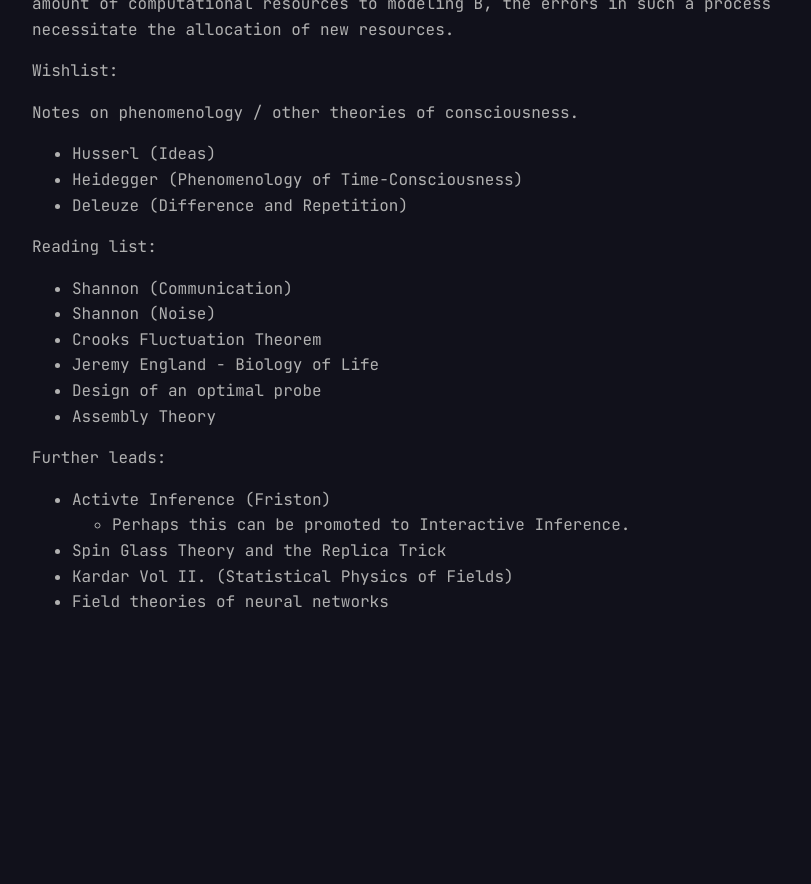
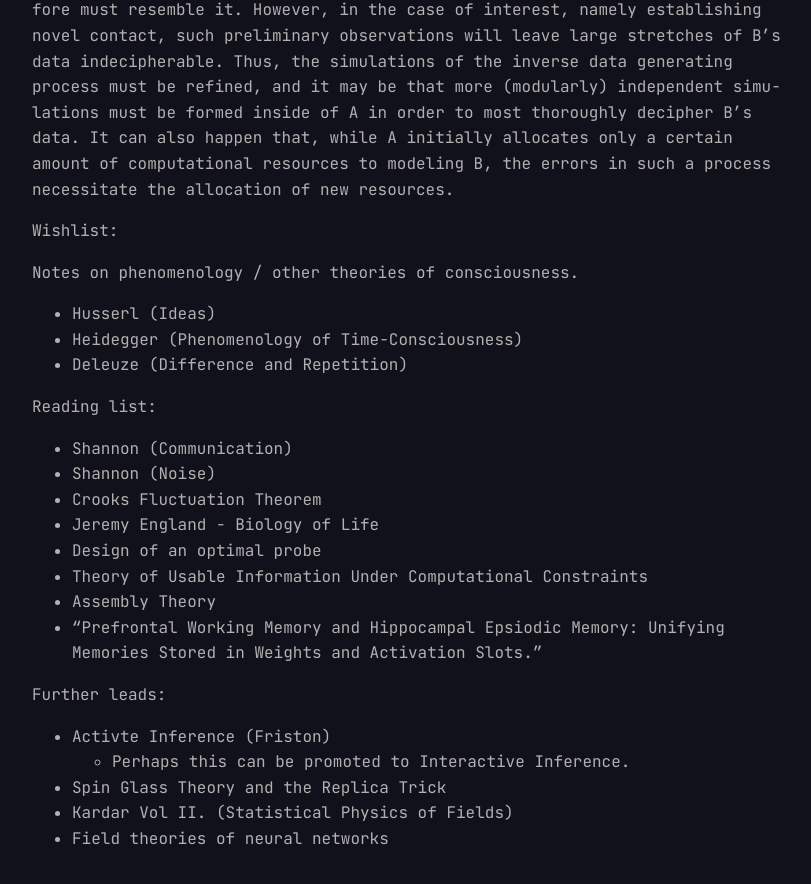
Before and after one commit to samj-ai/samj-ai.github.io, a Jekyll site: the page built from _posts/2025-03-27-infinite-games.md, in a window 1280 px wide and 900 px high, scrolled down 2940 px. Shown: the top 884 px of the window, without its empty margins (233-1044 px from the left). Built offline with Jekyll 4.4.1, drawn with Linux system fonts in a browser that asks for light colours; before the commit the page ends 3603 px from its top, so only the background shows below that; some of the changed text lies outside the part shown.

Commit message:
Update IG.

```diff
--- a/_posts/2025-03-27-infinite-games.md
+++ b/_posts/2025-03-27-infinite-games.md
@@ -6,11 +6,16 @@
 
 # Infinite Games
 
-Communication is an infinite game.
+> Communication is an infinite game.
+>
+> Consciousness is a peculiar form of communication that is distinguished by its ability to mediate the establishment of communication between different computational processes that share resources but that otherwise may have significantly different internal structure.
 
-Consciousness is a peculiar form of communication that is distinguished by its ability to mediate the establishment of communication between different computational processes that share resources but that otherwise may have significantly different internal structure.
+> My goal is to mathematically describe this process of reciprocal, open-ended communication.
 
-My goal is to mathematically describe this process of reciprocal, open-ended communication.
+**Outline**
+- Introduction and heuristics
+- Entropy
+
 
 ## Introduction
 
@@ -24,7 +29,7 @@
   - In order to communicate deliberately rather than merely be a machinic broadcaster of a signal, B must model itself. It must be able to decode it own output at least somewhat. Otherwise communication would be at best a shot in the dark. Before A and B have established communication, they must have methods for parsing and decoding their own outputs that are independent of one another. A (B) must model data_A (data_B) using resources that are unkown to B (A).
   - An implication: to parse `data_B`, A must model B: A must not only `model(data_B)` but also `model(self_B(data_B))` because B must already contain and run `self_B(data_B)` in order to communicate deliberately.
 - **Computational structure: Recursion**: there are functional limits to what A can known or actively model about itself; therefore it will have incomplete knowledge of the implementations of the subroutines that are invoked in modeling either itself or B.
- - These subroutines need not be and cannot in general be guaranteed to be strictly controlled by B, as this would require 1) a level of knowledge that is infeasible, and 2) a level of segreation of neuronal activity that is unrealistic. (When I am thinking about a spider, there is always a small chance that I will think about a birthday hat.) The upshot:
+  - These subroutines need not be and cannot in general be guaranteed to be strictly controlled by B, as this would require 1) a level of knowledge that is infeasible, and 2) a level of segreation of neuronal activity that is unrealistic. (When I am thinking about a spider, there is always a small chance that I will think about a birthday hat.) The upshot:
   - Subroutines can call other subroutines and also their own invokers. The process of running model(data_B) can recursively recruit an ensemble of subproutines that, in their attempts to implement parts of model(dataB), may find their own errors too large and therefore recruit an expanding ensemble.
   - So far, this process describes the qualia of open-ended awareness, such as e.g., paying attention to wildlife: there is a sense in which their, once attention is glued to them, they in fact control your mind, because their own actions do not merely send your brain raw data, but rather now send data that is parsed through actively engaged simulators; we see them through our errors and the subprocesses those errors spawn. Those things that cannot be classified or delegated to any automatic subprocess simply exist as the shimmering edge of reality they have exposed us to in our naked awareness of novelty. This is a recurrent processing model in which I have framed Deleuze's account of difference. That is, consciousness exits to provide a medium which in principle allows one to compare not against all established variations in the world, but rather (simply, modestly) all internal variations unknown by the "thinker's" mind yet encodable and simulatable via automatic processes that exist in the thinker's brain. That which cannot be automatic focuses us directly on the world as distilled into it, and thereby at least permits the formation of new simulations, although how this happens is, at least for now, impossible to say in detail: by necessity, it is a "passive synthesis," with the emphasis on passive.
 
@@ -46,7 +51,9 @@
 - Crooks Fluctuation Theorem
 - Jeremy England - Biology of Life
 - Design of an optimal probe
+- Theory of Usable Information Under Computational Constraints
 - Assembly Theory
+- "Prefrontal Working Memory and Hippocampal Epsiodic Memory: Unifying Memories Stored in Weights and Activation Slots."
 
 Further leads:
 - Activte Inference (Friston)
```
